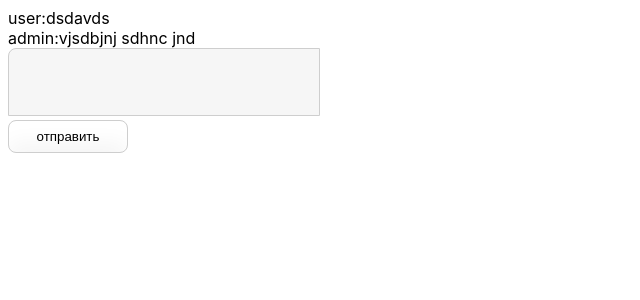
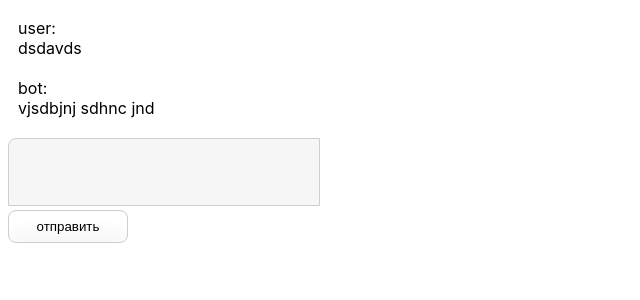
Before and after one commit to Anastasiia-junior/react-GB-august2022, a React (Create React App) app: page / in a window 1280 px wide. Shown: the top 300 px of the page, without its empty margins (0-640 px from the left). Built offline with nearby package versions, Linux system fonts and the light colour scheme.

Commit message:
доделала 4 и 5 задание ко второму уроку

```diff
--- a/src/App.css
+++ b/src/App.css
@@ -4,6 +4,8 @@
 }
 
 .textarea {
+  margin-top: 10px;
+
   resize: none;
 	width: 300px;
 	height: 50px;
@@ -33,9 +35,16 @@
 	margin-bottom: -1px;
 	zoom: 1;
 }
-.send-message:focus
-{
+.send-message:focus {
 	outline:none;
+}
+
+.author {
+  display: block;
+}
+
+.message {
+  padding: 10px ;
 }
 
 .App-logo {
--- a/src/App.js
+++ b/src/App.js
@@ -1,16 +1,24 @@
-import React, { useState } from 'react';
+import React, { useEffect, useState } from 'react';
 import './App.css';
 
 
 function App() {
   const [messageList, setMessageList] = useState(
-    [{text: 'dsdavds', author: 'user'},
-    {text: 'vjsdbjnj sdhnc jnd', author: 'admin'}]);
+    [{ text: 'dsdavds', author: 'user' },
+    { text: 'vjsdbjnj sdhnc jnd', author: 'bot' }]);
 
   const [value, setValue] = useState('');
 
+  useEffect(() => {
+    if (messageList[messageList.length - 1].author === 'user') {
+      setTimeout(() => {
+        setMessageList([...messageList, { text: 'answer from bot', author: 'bot' }])
+      }, 2000)
+    }
+  }, [messageList])
+
   const clickHandler = () => {
-    setMessageList([...messageList, {text: value, author: 'user'}]);
+    setMessageList([...messageList, { text: value, author: 'user' }]);
     setValue('');
   }
 
@@ -20,10 +28,10 @@ function App() {
 
   return (
     <React.Fragment >
-      {messageList.map((message) => <div>{message.author}:{message.text}</div>)}
+      {messageList.map((message) => <div className='message'><span className='author'>{message.author}:</span>{message.text}</div>)}
 
-      <textarea type='text'  value={value} onChange={changeHandler} className='textarea'></textarea>
-      <button type='button'  onClick={clickHandler} className='send-message' >отправить</button>
+      <textarea type='text' value={value} onChange={changeHandler} className='textarea'></textarea>
+      <button type='button' onClick={clickHandler} className='send-message' >отправить</button>
     </React.Fragment>
   );
 }
```
